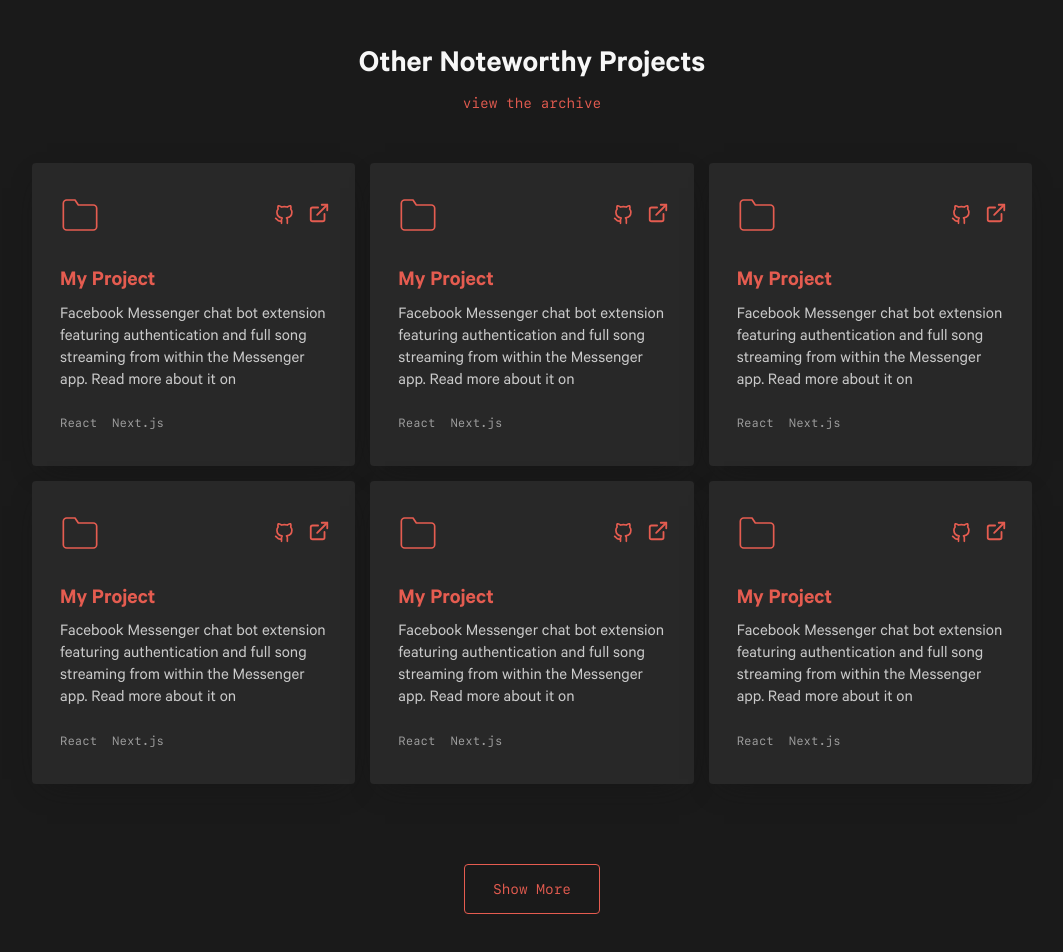
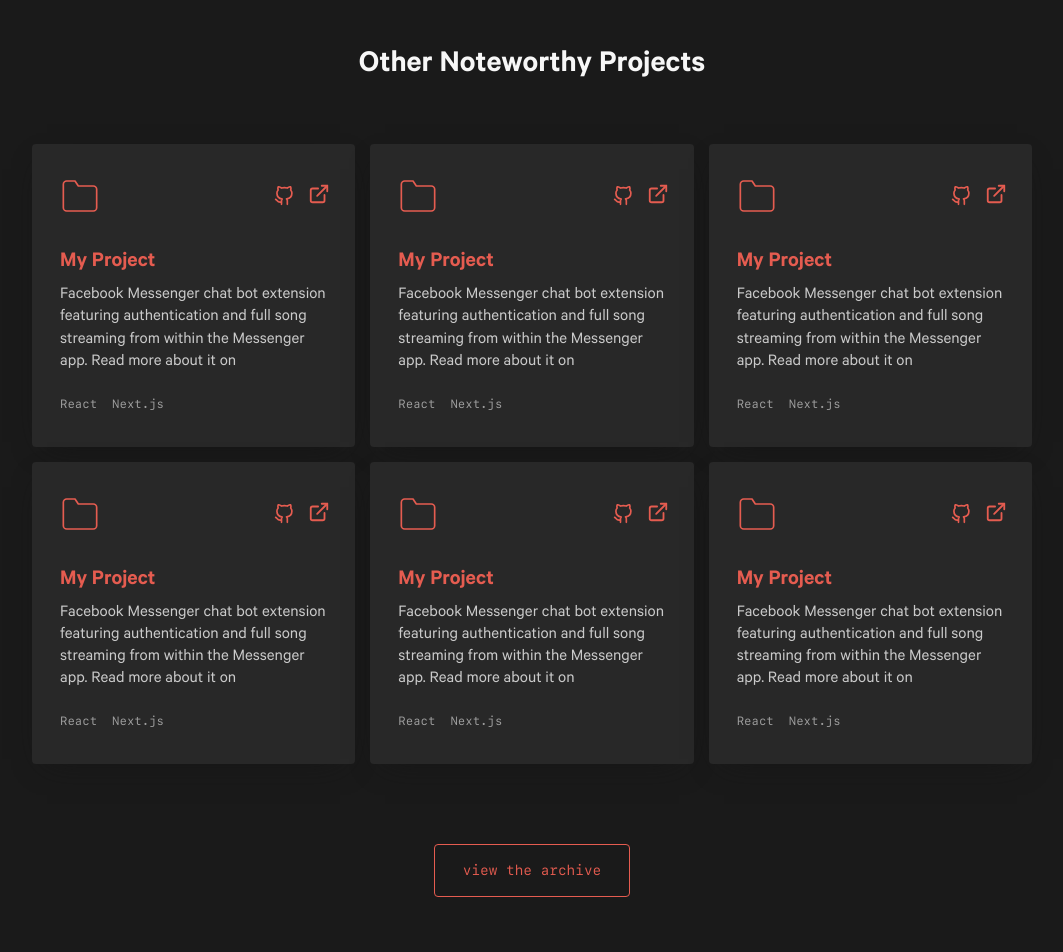
Before and after one commit to calvingomes/cal-portfolio, a Next.js app: page / in a window 1280 px wide. Shown: the part 3465-4417 px from the top of the page, without its empty margins (108-1171 px from the left). Built offline with nearby package versions, Linux system fonts and the light colour scheme.

Commit message:
update projects UI

```diff
--- a/src/components/Projects/Projects.module.css
+++ b/src/components/Projects/Projects.module.css
@@ -21,15 +21,6 @@
 
 .projectsSection h2 {
   font-size: clamp(24px, 5vw, var(--fz-heading));
-}
-
-.archiveLink {
-  font-family: var(--font-mono);
-  font-size: var(--fz-sm);
-}
-
-.archiveLink::after {
-  bottom: 0.1em;
 }
 
 .projectsGrid {
--- a/src/components/Projects/Projects.tsx
+++ b/src/components/Projects/Projects.tsx
@@ -1,6 +1,6 @@
 "use client";
 
-import { useState, useEffect, useRef } from "react";
+import { useEffect, useRef } from "react";
 import Link from "next/link";
 import loadScrollReveal from "@/utils/sr";
 import { srConfig } from "@/config";
@@ -10,8 +10,6 @@ import projectsData from "@/content/projects.json";
 import styles from "./Projects.module.css";
 
 const Projects = () => {
-  const [showMore, setShowMore] = useState(false);
-
   const revealTitle = useRef<HTMLHeadingElement | null>(null);
   const revealArchive = useRef<HTMLAnchorElement | null>(null);
   const revealProjects = useRef<HTMLLIElement[]>([]);
@@ -40,7 +38,7 @@ const Projects = () => {
   );
 
   const firstSix = sorted.slice(0, GRID_LIMIT);
-  const projectsToShow = showMore ? sorted : firstSix;
+  const projectsToShow = firstSix;
 
   const renderProject = (project: any) => {
     const { title, tech, github, external, description } = project;
@@ -101,10 +99,6 @@ const Projects = () => {
     <div className={styles.projectsSection}>
       <h2 ref={revealTitle}>Other Noteworthy Projects</h2>
 
-      <Link href="/archive" className={`inline-link ${styles.archiveLink}`} ref={revealArchive}>
-        view the archive
-      </Link>
-
       <ul className={styles.projectsGrid}>
         {projectsToShow.map((project, i) => (
           <li
@@ -119,9 +113,9 @@ const Projects = () => {
         ))}
       </ul>
 
-      <button className={styles.moreButton} onClick={() => setShowMore(!showMore)}>
-        Show {showMore ? "Less" : "More"}
-      </button>
+      <Link href="/archive" className={styles.moreButton} ref={revealArchive}>
+        view the archive
+      </Link>
     </div>
   );
 };
```
